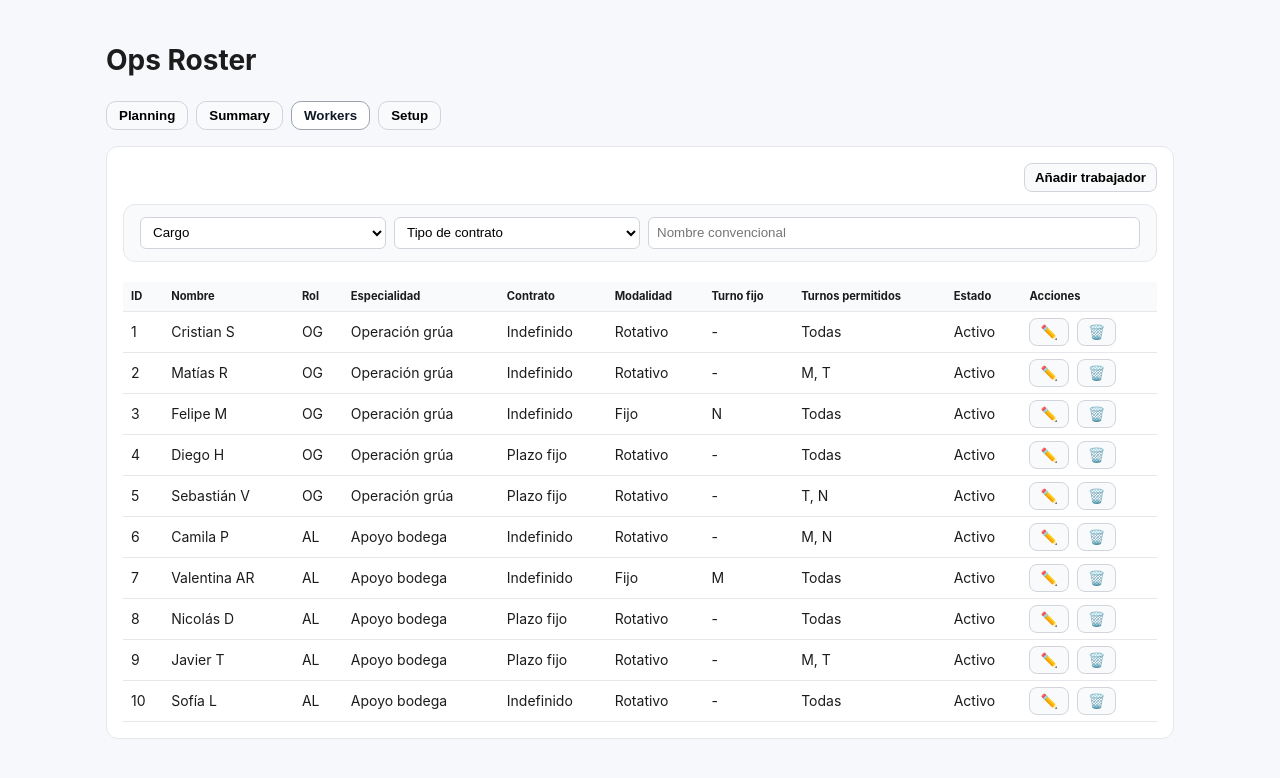
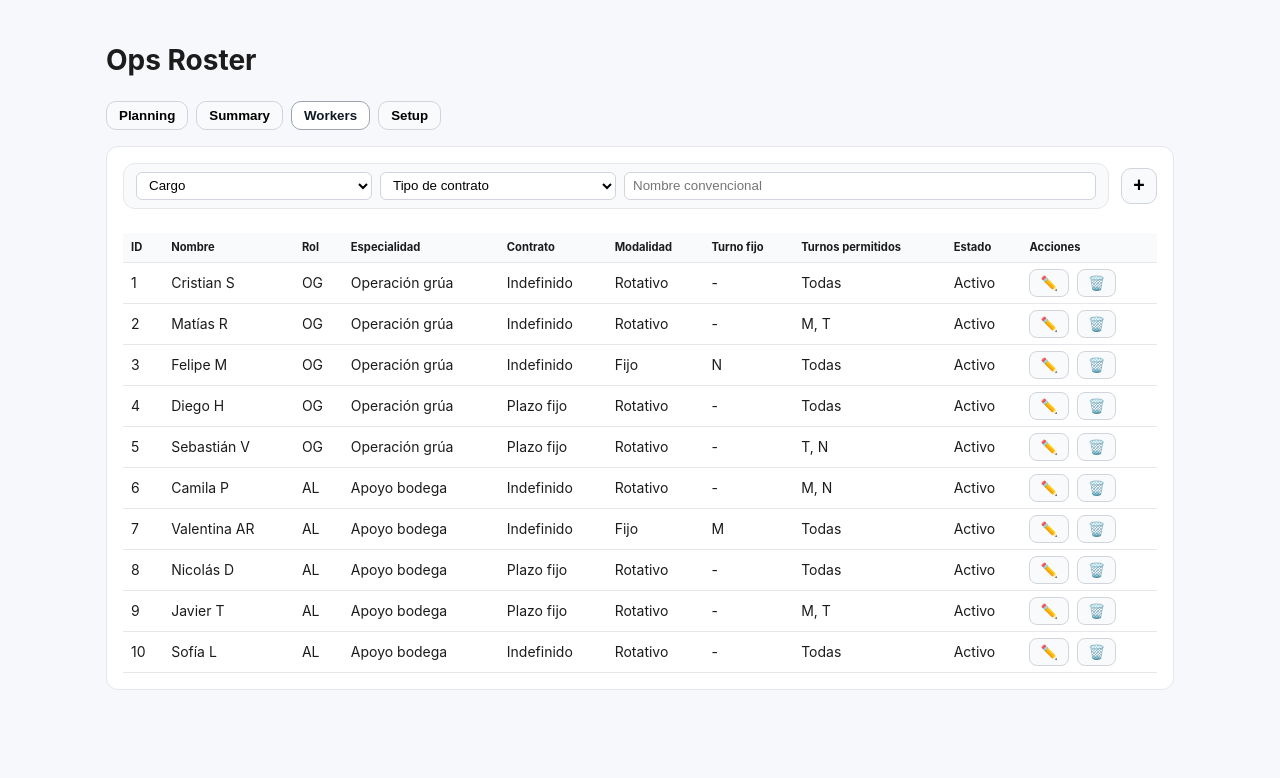
Before and after one commit to cabp393/ops-roster, a React (Vite) app: page / in a window 1280 px wide. Both pictures are taken after a click on the button "Workers". Shown: the top 778 px of the page. Built offline with nearby package versions, Linux system fonts and the light colour scheme.

Commit message:
Alinea barra de búsqueda y botón

```diff
--- a/src/index.css
+++ b/src/index.css
@@ -274,42 +274,48 @@ th {
 }
 
 .workers-toolbar {
-  justify-content: flex-end;
-  margin-bottom: 12px;
-}
-
-.form-collapsed {
-  padding: 12px 16px;
-  border-radius: 12px;
-  border: 1px dashed #cbd5f5;
+  display: flex;
+  align-items: center;
+  justify-content: space-between;
+  gap: 12px;
   margin-bottom: 16px;
-  background: #f8fafc;
-  color: #475569;
 }
 
 .filters-card {
-  padding: 12px 16px;
+  padding: 8px 12px;
   border-radius: 12px;
   border: 1px solid #e5e7eb;
-  margin-bottom: 12px;
   background: #f9fafb;
+  flex: 1;
 }
 
 .filters-row {
   display: grid;
   gap: 8px;
-  grid-template-columns: minmax(160px, 1fr) minmax(160px, 1fr) minmax(200px, 2fr);
+  grid-template-columns: minmax(140px, 1fr) minmax(140px, 1fr) minmax(180px, 2fr);
   align-items: center;
 }
 
 .filters-row select,
 .filters-row input {
   width: 100%;
-  height: 32px;
-  padding: 6px 8px;
+  height: 28px;
+  padding: 4px 8px;
   border-radius: 6px;
   border: 1px solid #d1d5db;
   background: #fff;
+}
+
+.add-worker-button {
+  height: 36px;
+  min-width: 36px;
+  border-radius: 10px;
+  border: 1px solid #d1d5db;
+  background: #f9fafb;
+  font-size: 1.4rem;
+  line-height: 1;
+  font-weight: 600;
+  cursor: pointer;
 }
 
 .form-header {
--- a/src/pages/WorkersPage.tsx
+++ b/src/pages/WorkersPage.tsx
@@ -226,9 +226,32 @@ export function WorkersPage() {
 
   return (
     <section>
-      <div className="workers-toolbar button-row">
-        <button type="button" onClick={handleOpenNew}>
-          Añadir trabajador
+      <div className="workers-toolbar">
+        <div className="filters-card">
+          <div className="filters-row">
+            <select value={roleFilter} onChange={(event) => setRoleFilter(event.target.value)}>
+              <option value="">Cargo</option>
+              {roles.map((role) => (
+                <option key={role.id} value={role.code}>
+                  {role.name}
+                </option>
+              ))}
+            </select>
+            <select value={contractFilter} onChange={(event) => setContractFilter(event.target.value)}>
+              <option value="">Tipo de contrato</option>
+              <option value="Indefinido">Indefinido</option>
+              <option value="Plazo fijo">Plazo fijo</option>
+            </select>
+            <input
+              type="text"
+              value={nameFilter}
+              onChange={(event) => setNameFilter(event.target.value)}
+              placeholder="Nombre convencional"
+            />
+          </div>
+        </div>
+        <button type="button" className="add-worker-button" onClick={handleOpenNew} aria-label="Añadir trabajador">
+          +
         </button>
       </div>
       {isFormOpen ? (
@@ -378,29 +401,6 @@ export function WorkersPage() {
           </div>
         </form>
       ) : null}
-      <div className="filters-card">
-        <div className="filters-row">
-          <select value={roleFilter} onChange={(event) => setRoleFilter(event.target.value)}>
-            <option value="">Cargo</option>
-            {roles.map((role) => (
-              <option key={role.id} value={role.code}>
-                {role.name}
-              </option>
-            ))}
-          </select>
-          <select value={contractFilter} onChange={(event) => setContractFilter(event.target.value)}>
-            <option value="">Tipo de contrato</option>
-            <option value="Indefinido">Indefinido</option>
-            <option value="Plazo fijo">Plazo fijo</option>
-          </select>
-          <input
-            type="text"
-            value={nameFilter}
-            onChange={(event) => setNameFilter(event.target.value)}
-            placeholder="Nombre convencional"
-          />
-        </div>
-      </div>
       <div className="table-wrap">
         <table>
           <thead>
```
